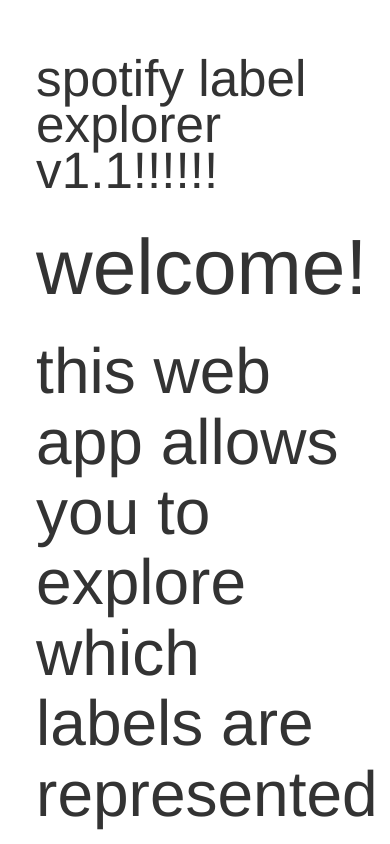
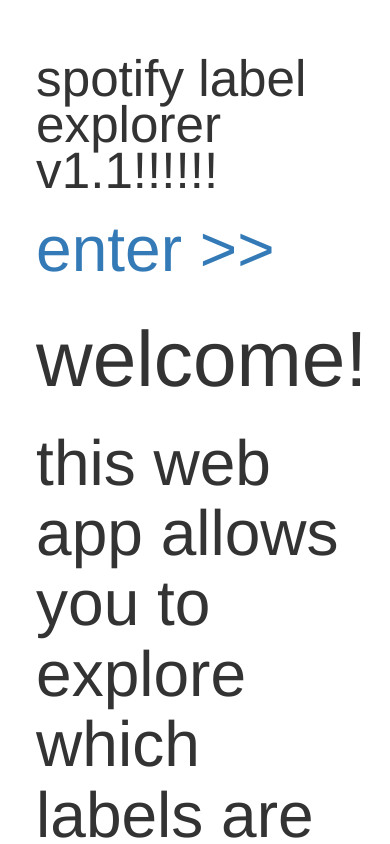
Before and after one commit to lui5c/spotify-label-explorer, a website: page public/index.html in a window 390 px wide. Shown: the top 844 px of the page. Drawn offline with nearby package versions, Linux system fonts and the light colour scheme.

Commit message:
made entry link more visible

```diff
--- a/public/index.html
+++ b/public/index.html
@@ -25,10 +25,8 @@
 		<!-- the login stuff -->
       <div id="login">
 		<div class="container" id="info-container">
-			<div id="header-container"><h1>spotify label explorer v1.1!!!!!!</h1>
-				<div style="display: none" id="hidden-enter-button">
-					<a href="/login">enter >> </a>
-				</div>
+			<div id="header-container"><h1>spotify label explorer v1.1!!!!!!</h1><br />
+				<a href="/login">enter >> </a>
 			</div> <!-- end header container -->
 		<h3>welcome!</h3>
 		<p>this web app allows you to explore which labels are represented on a Spotify playlist and which labels an artist has released music on. </p>
--- a/public/static/stylesheet.css
+++ b/public/static/stylesheet.css
@@ -200,6 +200,10 @@
 		width: 100%;
 	}
 
+	#header-container a {
+		font-size: 4em;
+	}
+
 	#top-guide {
 		padding: 0.8em;
 	}
```
